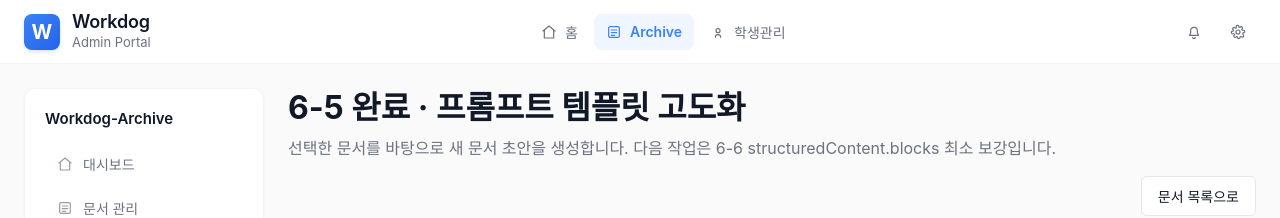
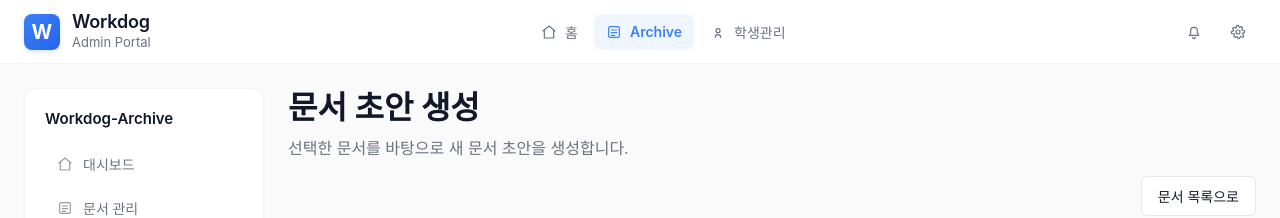
Before and after one commit to baggam-dev/workdog-archive-web, a React (Vite) app: page /archive/generate in a window 1280 px wide. Shown: the top 218 px of the page. Built offline with nearby package versions, Linux system fonts and the light colour scheme; no server answers.

Commit message:
Polish final user-facing copy

```diff
--- a/src/components/folders/DocumentsPanel.jsx
+++ b/src/components/folders/DocumentsPanel.jsx
@@ -185,8 +185,8 @@ export default function DocumentsPanel({
           <div className="modal doc-detail-modal" onClick={(e) => e.stopPropagation()}>
             <div className="doc-modal-head">
               <div>
-                <h2>6-15 완료 · 원본 문서 상세 · {activeDoc.title}</h2>
-                <p className="meta">형식: {activeDoc.fileType} · 수정일: {formatKST(activeDoc.uploadedAt)} · 다음 작업은 6-16 생성문서 목록 고급 필터입니다.</p>
+                <h2>원본 문서 상세 · {activeDoc.title}</h2>
+                <p className="meta">형식: {activeDoc.fileType} · 수정일: {formatKST(activeDoc.uploadedAt)}</p>
               </div>
               <div className="actions">
                 <button className="btn primary" type="button" onClick={() => navigate('/archive/generate', { state: { documentIds: [activeDoc.id] } })}>이 문서로 바로 초안 만들기</button>
--- a/src/pages/GeneratePage.jsx
+++ b/src/pages/GeneratePage.jsx
@@ -142,8 +142,8 @@ export default function GeneratePage() {
   return (
     <section>
       <PageHeader
-        title="6-5 완료 · 프롬프트 템플릿 고도화"
-        description="선택한 문서를 바탕으로 새 문서 초안을 생성합니다. 다음 작업은 6-6 structuredContent.blocks 최소 보강입니다."
+        title="문서 초안 생성"
+        description="선택한 문서를 바탕으로 새 문서 초안을 생성합니다."
         actions={<button className="btn secondary" type="button" onClick={() => navigate('/archive/documents')}>문서 목록으로</button>}
       />
 
--- a/src/pages/GeneratedDocumentPage.jsx
+++ b/src/pages/GeneratedDocumentPage.jsx
@@ -121,8 +121,8 @@ export default function GeneratedDocumentPage() {
   return (
     <section>
       <PageHeader
-        title="6-13 완료 · 생성문서 이력 정리"
-        description="생성된 초안 결과를 확인, 수정 저장, 재생성하고 파생 이력을 추적할 수 있습니다. 다음 작업은 6-14 원본-생성 연결 강화입니다."
+        title="생성 문서 상세"
+        description="생성된 초안 결과를 확인하고 수정 저장, 재생성, 이력 확인을 할 수 있습니다."
         actions={<div className="actions"><button className="btn secondary" type="button" onClick={() => navigate('/archive/generated')}>생성 문서 목록</button><button className="btn secondary" type="button" onClick={() => navigate('/archive/documents')}>문서 목록으로</button></div>}
       />
 
--- a/src/pages/GeneratedDocumentsPage.jsx
+++ b/src/pages/GeneratedDocumentsPage.jsx
@@ -77,8 +77,8 @@ export default function GeneratedDocumentsPage() {
   return (
     <section>
       <PageHeader
-        title="6-9 완료 · 생성 문서 UX 정리"
-        description="저장된 생성 초안을 다시 찾고, 빠르게 열어볼 수 있습니다. 다음 작업은 6-10 HWP 후처리 또는 상세 이력 정리입니다."
+        title="생성 문서 목록"
+        description="저장된 생성 초안을 다시 찾고 빠르게 열어볼 수 있습니다."
         actions={<div className="actions"><button className="btn secondary" type="button" onClick={() => navigate('/archive/generate')}>새 초안 생성</button><button className="btn secondary" type="button" onClick={() => navigate('/archive/documents')}>문서 목록으로</button></div>}
       />
 
```
